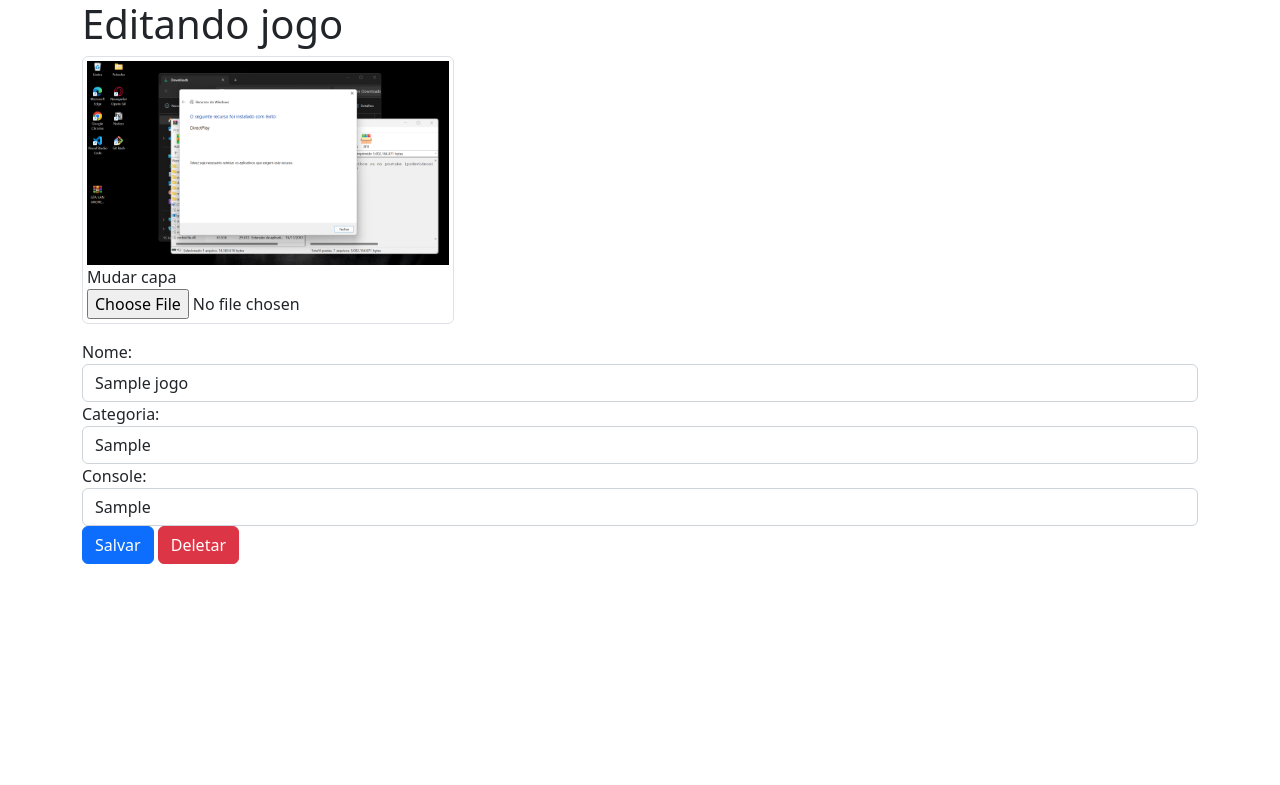
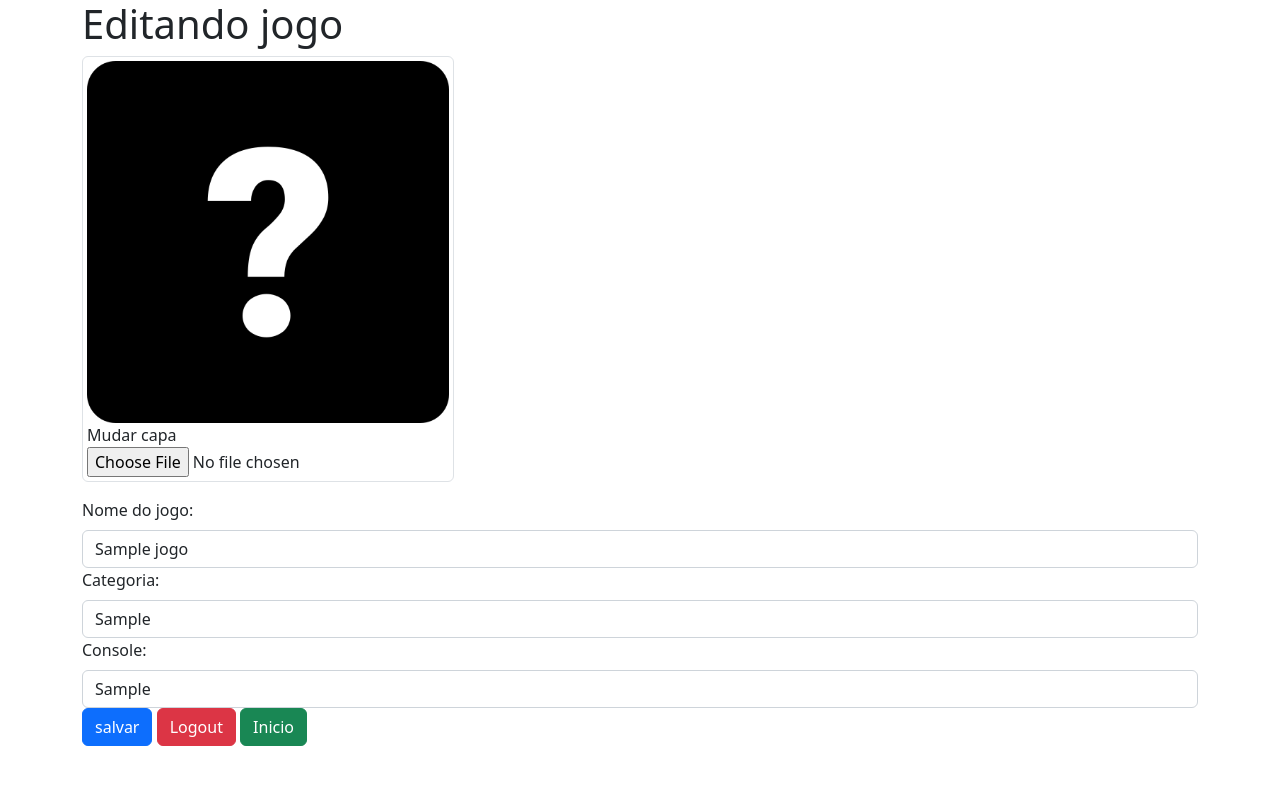
Before and after one commit to Nic0lasSouza/webpage-com-flask, a Flask app: page /edit/1 in a window 1280 px wide. Shown: the top 785 px of the page. Run offline with Flask 3, Linux system fonts and the light colour scheme; the visitor is signed in with stand-in values (Sample User, id 1); tables that the repository leaves empty hold one stand-in row (values such as "Sample post"); some libraries are stand-ins or nearby versions.

Commit message:
atualizando os arquivos pois havia erros de importacao

```diff
--- a/helpers.py
+++ b/helpers.py
@@ -4,9 +4,9 @@ from wtforms import StringField, validators, SubmitField
 from app import app
 
 class FormularioJogo(FlaskForm):
-    nome = StringField('nome', [validators.DataRequired(), validators.length(min=1, max=50)])
-    categoria = StringField('categoria', [validators.DataRequired(), validators.length(min=1, max=40)])
-    console = StringField('console', [validators.DataRequired(), validators.length(min=1, max=20)])
+    nome = StringField('Nome do jogo:', [validators.DataRequired(), validators.length(min=1, max=50)])
+    categoria = StringField('Categoria:', [validators.DataRequired(), validators.length(min=1, max=40)])
+    console = StringField('Console:', [validators.DataRequired(), validators.length(min=1, max=20)])
     salvar = SubmitField('salvar')
 def recupera_imagem(id):
     for nome_arquivo in os.listdir(app.config['UPLOAD_PATH']):
--- a/templates/editar.html
+++ b/templates/editar.html
@@ -16,25 +16,28 @@
 
 
             <fieldset>
-              <input type="hidden" name="id" value="{{jogo.id}}">
+              <input type="hidden" name="id" value="{{id}}">
               <div class="form-group">
-                <label for="nome">Nome:</label>
-                <input type="text" id="nome" name="nome" class="form-control" value="{{jogo.nome}}">
+                {{form.nome.label(class="form-label")}}
+                {{form.nome(class="form-control")}}
               </div>
               <div class="form-group">
-                <label for="categoria">Categoria:</label>
-                <input type="text" id="categoria" name="categoria" class="form-control" value="{{jogo.categoria}}">
+                {{form.categoria.label(class="form-label")}}
+                {{form.categoria(class="form-control")}}
               </div>
               <div class="form-group">
-                <label for="console">Console:</label>
-                <input type="text" id="console" name="console" class="form-control" value="{{jogo.console}}">
+                {{form.console.label(class="form-label")}}
+                {{form.console(class="form-control")}}
               </div>
               <!--<div class="form-group">
                 <label for="console">Valor:</label>
                 <input type="text" id="preco" name="preco" class="form-control">
               </div> -->
-              <button type="submit" class="btn btn-primary btn-salvar">Salvar</button>
-              <button type="delete" class="btn btn-danger btn-deletar">Deletar</button>
+              <div class="form-group">
+                {{form.salvar(class="btn btn-primary")}}
+                <a class="btn btn-danger" href="{{url_for('logout')}}">Logout</a>
+                <a class="btn btn-success" href="{{url_for('index')}}">Inicio</a>
+              </div>
             </fieldset>
           </form>
         </div>
--- a/views.py
+++ b/views.py
@@ -1,7 +1,7 @@
 from flask import Flask, render_template, request, redirect, session, flash, url_for, send_from_directory
 from app import app, db
 from models import Jogos,Usuarios
-from helpers import recupera_imagem
+from helpers import recupera_imagem,deleta_arquivo, FormularioJogo
 import time
 
 @app.route('/')
@@ -50,24 +50,32 @@ def editar(id):
     if 'usuario_logado' not in session or session['usuario_logado'] == None:
         return redirect(url_for('login', proxima=url_for('edit')))
     jogo =Jogos.query.filter_by(id=id).first()
+    form = FormularioJogo()
+    form.nome.data = jogo.nome
+    form.categoria.data = jogo.categoria
+    form.console.data = jogo.console
+
     capa_jogo = recupera_imagem(id)
-    return render_template('editar.html', titulo = 'Editando jogo', jogo=jogo, capa_jogo=capa_jogo)
+    return render_template('editar.html', titulo = 'Editando jogo', id=id, capa_jogo=capa_jogo, form =form)
 
 @app.route('/atualizar', methods=['POST',])
 def atualizar():
-    jogo =Jogos.query.filter_by(id=request.form['id']).first()
-    jogo.nome = request.form['nome']
-    jogo.categoria = request.form['categoria']
-    jogo.console = request.form['console']
+    form = FormularioJogo(request.form)
+    if form.validate_on_submit():
+        jogo =Jogos.query.filter_by(id=request.form['id']).first()
+        jogo.nome = form.nome.data
+        jogo.categoria = form.categoria.data
+        jogo.console = form.console.data
 
-    db.session.add(jogo)
-    db.session.commit()
+        db.session.add(jogo)
+        db.session.commit()
 
-    arquivo = request.files['arquivo']
-    upload_path = app.config['UPLOAD_PATH']
-    timestamp = time.time()
-    arquivo.save(f'{upload_path}/capa{jogo.id}-{timestamp}.jpg')
-    flash('Jogo editado com sucesso')
+        arquivo = request.files['arquivo']
+        upload_path = app.config['UPLOAD_PATH']
+        timestamp = time.time()
+        deleta_arquivo(jogo.id)
+        arquivo.save(f'{upload_path}/capa{jogo.id}-{timestamp}.jpg')
+        flash('Jogo editado com sucesso')
     return redirect(url_for('index'))
 
 @app.route('/deletar<int:id>')
```
Also changed, not shown: templates/add_game.html (+11 -9 lines), uploads/capa17.jpg (deleted), uploads/capa18.jpg (deleted), uploads/capa20.jpg (deleted), uploads/capa21-1723901151.4881976.jpg (deleted), uploads/capa21.jpg (deleted), uploads/capa22-1723901193.639499.jpg (deleted), uploads/capa22-1723901230.5852406.jpg (deleted), uploads/capa24-1723902140.0209801.jpg (deleted), uploads/capa24-1723926677.7278967.jpg (deleted), uploads/capa25-1723926978.7848263.jpg (deleted), uploads/capa26-1723926983.839818.jpg (deleted), uploads/capa27-1723930468.4065146.jpg (deleted), uploads/capa28-1724175188.7109215.jpg (renamed from uploads/capa19.jpg).
